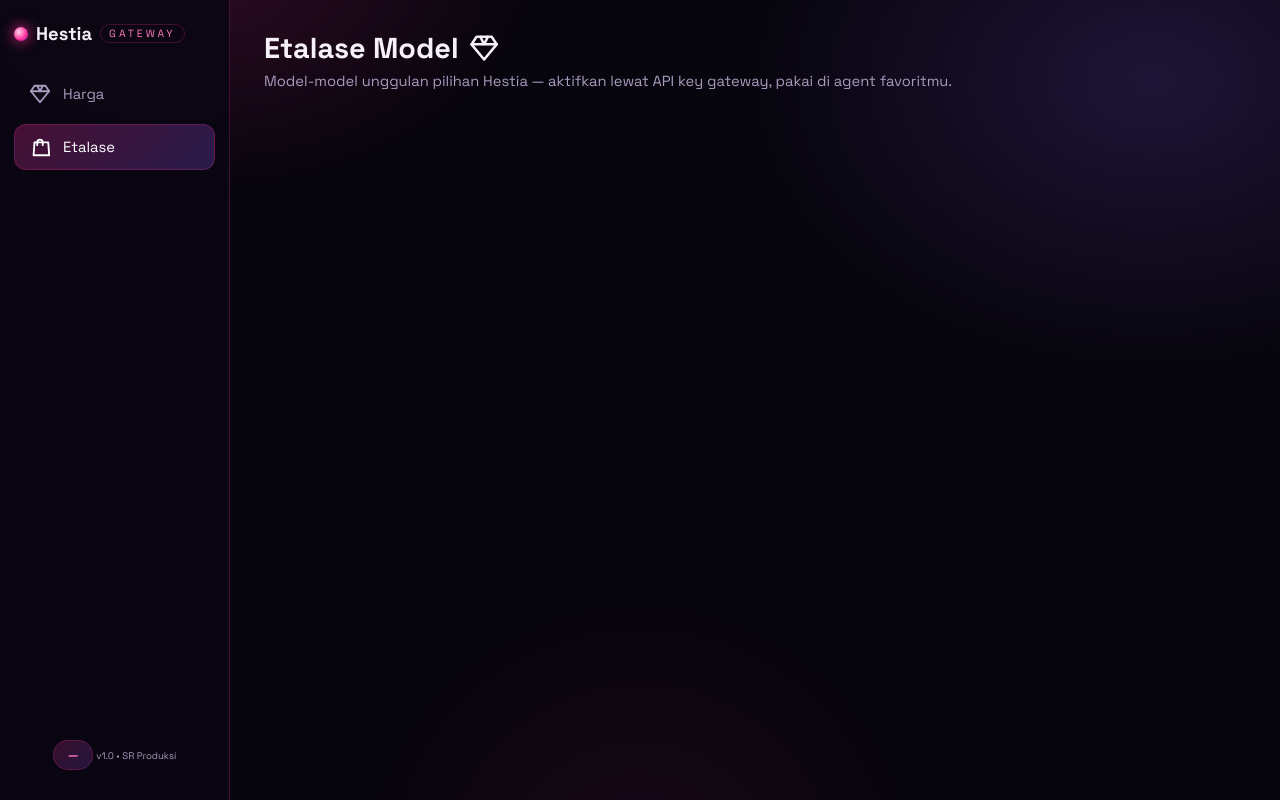
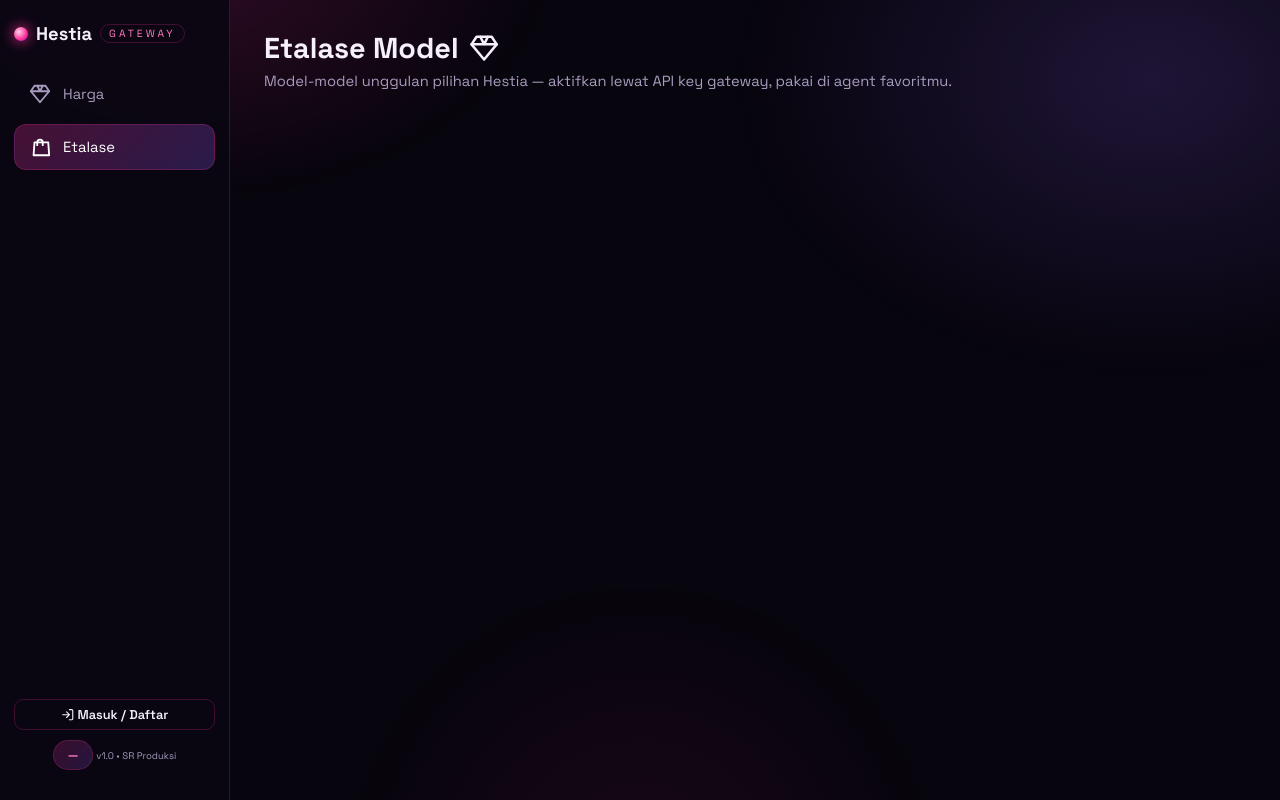
Before and after one commit to hestia-sr/hestia-gateway, a website: page public/index.html in a window 1280 px wide. Drawn offline with Linux system fonts and the light colour scheme; no server answers.

Commit message:
Auth: tombol login di sidebar desktop

```diff
--- a/public/index.html
+++ b/public/index.html
@@ -27,6 +27,7 @@
 <aside class="sidebar">
   <div class="brand"><span class="logo-dot"></span><b>Hestia</b><span class="brand-sub">GATEWAY</span></div>
   <nav id="sideNav"></nav>
+  <button class="btn ghost sm" id="btnAuthSide" style="width:100%;margin:0 0 10px"></button>
   <div class="side-foot">
     <div class="plan-pill" id="sidePlan">—</div>
     <small>v1.0 • SR Produksi</small>
```
